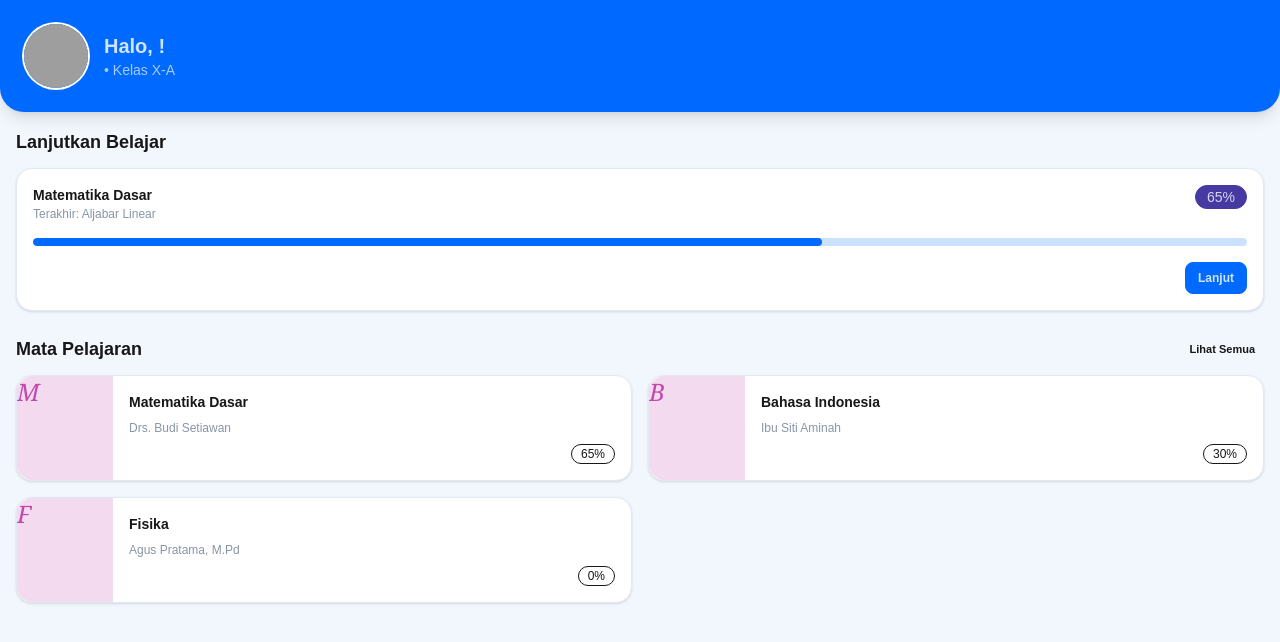
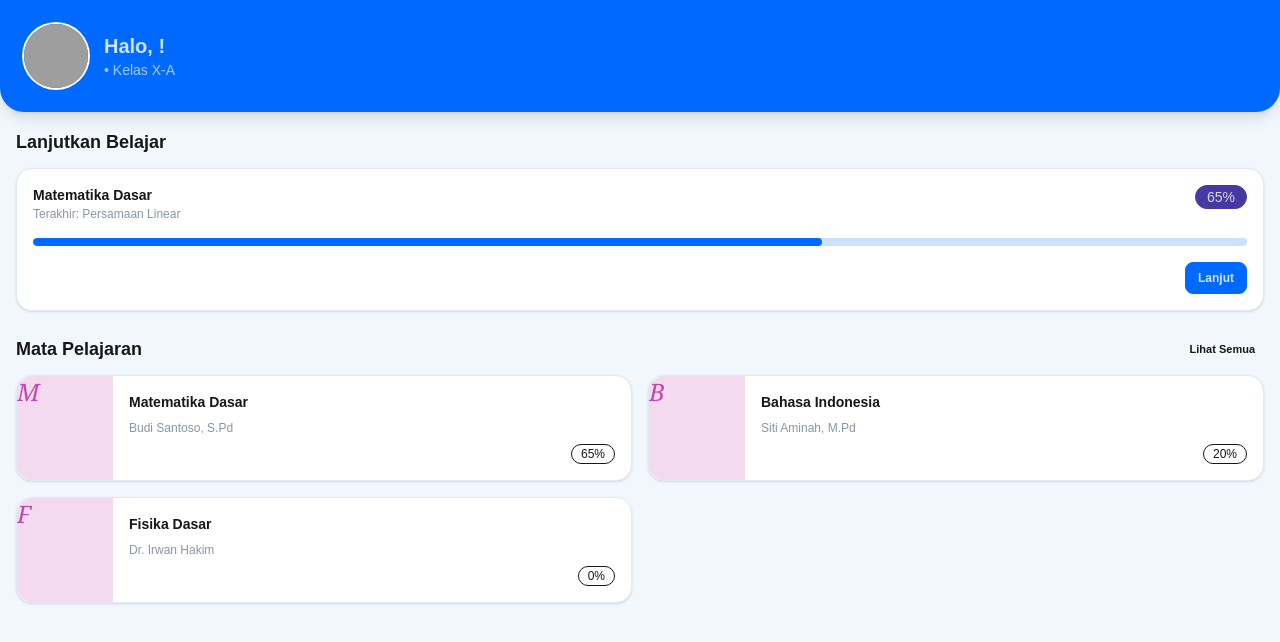
Before and after one commit to anggriawancahya/erpas-lms, a Next.js app: page /dashboard in a window 1280 px wide. Shown: the top 642 px of the page. Built offline with nearby package versions, Linux system fonts and the light colour scheme; grey boxes are pictures that could not be loaded.

Commit message:
Enhance course detail and student dashboard: implement syllabus accordion, update course data structure, and improve navigation links

```diff
--- a/src/app/dashboard/page.tsx
+++ b/src/app/dashboard/page.tsx
@@ -1,4 +1,5 @@
 import React from 'react';
+import Link from 'next/link';
 import courses from '@/data/courses.json';
 import userProfile from '@/data/user_profile.json';
 import BottomNav from '@/components/BottomNav';
@@ -39,7 +40,9 @@ export default function StudentDashboard() {
               </div>
               <progress className="progress progress-primary w-full" value={activeCourse.progress} max="100"></progress>
               <div className="card-actions justify-end mt-2">
-                <button className="btn btn-primary btn-sm rounded-lg">Lanjut</button>
+                <Link href={`/courses/${activeCourse.id}`} className="btn btn-primary btn-sm rounded-lg">
+                  Lanjut
+                </Link>
               </div>
             </div>
           </div>
@@ -53,9 +56,12 @@ export default function StudentDashboard() {
           </div>
           <div className="grid grid-cols-1 md:grid-cols-2 gap-4">
             {courses.map((course) => (
-              <div key={course.id} className="card card-side bg-base-100 shadow-sm border border-base-300">
+              <Link key={course.id} href={`/courses/${course.id}`}>
+                <div className="card card-side bg-base-100 shadow-sm border border-base-300 active:scale-95 transition-transform">
                   <figure className="w-24 bg-accent/20 flex items-center justify-center">
-                  <span className="text-2xl italic font-serif text-accent">{course.title.charAt(0)}</span>
+                    <span className="text-2xl italic font-serif text-accent">
+                      {course.title.charAt(0)}
+                    </span>
                   </figure>
                   <div className="card-body p-4">
                     <h3 className="card-title text-sm">{course.title}</h3>
@@ -65,6 +71,7 @@ export default function StudentDashboard() {
                     </div>
                   </div>
                 </div>
+              </Link>
             ))}
           </div>
         </section>
--- a/src/data/courses.json
+++ b/src/data/courses.json
@@ -1,43 +1,63 @@
 [
   {
-    "id": "1",
+    "id": "matematika-x",
     "title": "Matematika Dasar",
-    "teacher": "Drs. Budi Setiawan",
+    "teacher": "Budi Santoso, S.Pd",
     "progress": 65,
-    "last_lesson": "Aljabar Linear",
-    "chapters": [
+    "last_lesson": "Persamaan Linear",
+    "syllabus": [
       {
         "id": "ch-1",
-        "title": "Logika Matematika",
+        "title": "Bab 1: Aljabar Dasar",
         "lessons": [
-          { "id": "l-1", "title": "Pernyataan & Kalimat Terbuka", "type": "text", "status": "completed" },
-          { "id": "l-2", "title": "Operasi Logika", "type": "video", "status": "completed" }
+          { "id": "l-1", "title": "Pengenalan Variabel", "type": "text", "completed": true },
+          { "id": "l-2", "title": "Operasi Hitung Aljabar", "type": "video", "completed": true },
+          { "id": "l-3", "title": "Kuis Aljabar 1", "type": "quiz", "completed": false }
         ]
       },
       {
         "id": "ch-2",
-        "title": "Aljabar Linear",
+        "title": "Bab 2: Persamaan & Pertidaksamaan",
         "lessons": [
-          { "id": "l-3", "title": "Matriks Dasar", "type": "video", "status": "current" },
-          { "id": "l-4", "title": "Determinan", "type": "pdf", "status": "locked" }
+          { "id": "l-4", "title": "Persamaan Linear", "type": "text", "completed": true },
+          { "id": "l-5", "title": "Sistem Persamaan Kuadrat", "type": "video", "completed": false },
+          { "id": "l-6", "title": "Modul Latihan PDF", "type": "pdf", "completed": false }
         ]
       }
     ]
   },
   {
-    "id": "2",
+    "id": "bhs-indonesia-x",
     "title": "Bahasa Indonesia",
-    "teacher": "Ibu Siti Aminah",
-    "progress": 30,
-    "last_lesson": "Teks Eksplanasi",
-    "chapters": []
+    "teacher": "Siti Aminah, M.Pd",
+    "progress": 20,
+    "last_lesson": "Teks Laporan Hasil Observasi",
+    "syllabus": [
+      {
+        "id": "ch-1",
+        "title": "Bab 1: Menangkap Laporan Hasil Observasi",
+        "lessons": [
+          { "id": "l-7", "title": "Definisi Teks LHO", "type": "text", "completed": true },
+          { "id": "l-8", "title": "Struktur Teks LHO", "type": "video", "completed": false }
+        ]
+      }
+    ]
   },
   {
-    "id": "3",
-    "title": "Fisika",
-    "teacher": "Agus Pratama, M.Pd",
+    "id": "fisika-x",
+    "title": "Fisika Dasar",
+    "teacher": "Dr. Irwan Hakim",
     "progress": 0,
-    "last_lesson": "Hukum Newton",
-    "chapters": []
+    "last_lesson": "Belum dimulai",
+    "syllabus": [
+      {
+        "id": "ch-1",
+        "title": "Bab 1: Besaran dan Satuan",
+        "lessons": [
+          { "id": "l-9", "title": "Pengukuran", "type": "video", "completed": false },
+          { "id": "l-10", "title": "Vektor Dasar", "type": "text", "completed": false }
+        ]
+      }
+    ]
   }
 ]
--- a/src/data/page.tsx
+++ b/src/data/page.tsx
@@ -1,68 +1,94 @@
-'use client';
+import React from 'react';
+import Link from 'next/link';
+import { notFound } from 'next/navigation';
+import courses from '@/data/courses.json';
+import BottomNav from '@/components/BottomNav';
+import { ChevronLeft, PlayCircle, FileText, FileDown, HelpCircle, CheckCircle2, Lock } from 'lucide-react';
 
-import React, { useState } from 'react';
+export default function CourseDetailPage({ params }: { params: { id: string } }) {
+  const course = courses.find((c) => c.id === params.id);
 
-export default function LoginPage() {
-  const [showPassword, setShowPassword] = useState(false);
+  if (!course) {
+    notFound();
+  }
+
+  const getIcon = (type: string) => {
+    switch (type) {
+      case 'video': return <PlayCircle className="w-5 h-5 text-blue-500" />;
+      case 'pdf': return <FileDown className="w-5 h-5 text-red-500" />;
+      case 'quiz': return <HelpCircle className="w-5 h-5 text-orange-500" />;
+      default: return <FileText className="w-5 h-5 text-green-500" />;
+    }
+  };
 
   return (
-    <div className="min-h-screen bg-base-200 flex items-center justify-center p-4">
-      <div className="card w-full max-w-md bg-base-100 shadow-xl">
-        <div className="card-body">
-          <div className="text-center mb-6">
-            <h1 className="text-3xl font-bold text-primary">ERPAS LMS</h1>
-            <p className="text-sm opacity-70">Silakan masuk ke akun Anda</p>
+    <main className="min-h-screen bg-base-200 pb-20 lg:pb-0">
+      {/* Header */}
+      <div className="bg-base-100 p-4 sticky top-0 z-10 border-b border-base-300">
+        <div className="flex items-center gap-4">
+          <Link href="/dashboard" className="btn btn-ghost btn-sm btn-circle">
+            <ChevronLeft />
+          </Link>
+          <div>
+            <h1 className="font-bold text-lg leading-tight">{course.title}</h1>
+            <p className="text-xs text-base-content/60">{course.teacher}</p>
           </div>
+        </div>
+      </div>
 
-          <form className="space-y-4">
-            {/* Unit Sekolah Selector */}
-            <div className="form-control">
-              <label className="label">
-                <span className="label-text">Unit Sekolah</span>
-              </label>
-              <select className="select select-bordered w-full">
-                <option disabled selected>Pilih Sekolah</option>
-                <option>SMA 1 Yayasan</option>
-                <option>SMP 2 Yayasan</option>
-                <option>SD 3 Yayasan</option>
-              </select>
+      <div className="p-4 space-y-4">
+        {/* Progress Card */}
+        <div className="card bg-base-100 shadow-sm border border-base-300">
+          <div className="card-body p-4 flex-row items-center gap-4">
+            <div className="radial-progress text-primary" style={{ "--value": course.progress, "--size": "3rem" } as any} role="progressbar">
+              <span className="text-[10px] font-bold">{course.progress}%</span>
             </div>
+            <div>
+              <h3 className="font-bold text-sm">Progres Belajar</h3>
+              <p className="text-xs text-base-content/60">Selesaikan semua materi untuk sertifikat</p>
+            </div>
+          </div>
+        </div>
 
-            {/* Email/ID Input */}
-            <div className="form-control">
-              <label className="label">
-                <span className="label-text">Email atau Nomor Induk</span>
-              </label>
-              <input type="text" placeholder="username@sekolah.com" className="input input-bordered" required />
-            </div>
-
-            {/* Password Input */}
-            <div className="form-control">
-              <label className="label">
-                <span className="label-text">Kata Sandi</span>
-              </label>
-              <div className="relative">
-                <input
-                  type={showPassword ? "text" : "password"}
-                  className="input input-bordered w-full"
-                  required
-                />
-                <button
-                  type="button"
-                  className="absolute inset-y-0 right-3 flex items-center text-sm"
-                  onClick={() => setShowPassword(!showPassword)}
-                >
-                  {showPassword ? "Sembunyikan" : "Lihat"}
-                </button>
+        {/* Syllabus Accordion */}
+        <div className="space-y-2">
+          <h2 className="text-md font-bold px-1">Silabus Kursus</h2>
+          {course.syllabus.map((chapter, index) => (
+            <div key={chapter.id} className="collapse collapse-arrow bg-base-100 border border-base-300 rounded-xl">
+              <input type="checkbox" defaultChecked={index === 0} />
+              <div className="collapse-title font-medium flex items-center justify-between pr-10">
+                <span>{chapter.title}</span>
+              </div>
+              <div className="collapse-content p-0">
+                <div className="divide-y divide-base-200">
+                  {chapter.lessons.map((lesson) => (
+                    <Link
+                      key={lesson.id}
+                      href={`/courses/${course.id}/lessons/${lesson.id}`}
+                      className="flex items-center justify-between p-4 hover:bg-base-200 transition-colors"
+                    >
+                      <div className="flex items-center gap-3">
+                        {getIcon(lesson.type)}
+                        <div className="flex flex-col">
+                          <span className="text-sm font-medium">{lesson.title}</span>
+                          <span className="text-[10px] uppercase opacity-60 font-bold">{lesson.type}</span>
+                        </div>
+                      </div>
+                      {lesson.completed ? (
+                        <CheckCircle2 className="w-5 h-5 text-success" />
+                      ) : (
+                        <Lock className="w-4 h-4 opacity-20" />
+                      )}
+                    </Link>
+                  ))}
+                </div>
               </div>
             </div>
-
-            <div className="form-control mt-6">
-              <button className="btn btn-primary">Masuk</button>
-            </div>
-          </form>
+          ))}
         </div>
       </div>
-    </div>
+
+      <BottomNav />
+    </main>
   );
 }
```
Also changed, not shown: 1 other file (tests, documents, lock files or other folders). Lines whose indentation alone changed are shown as unchanged.
